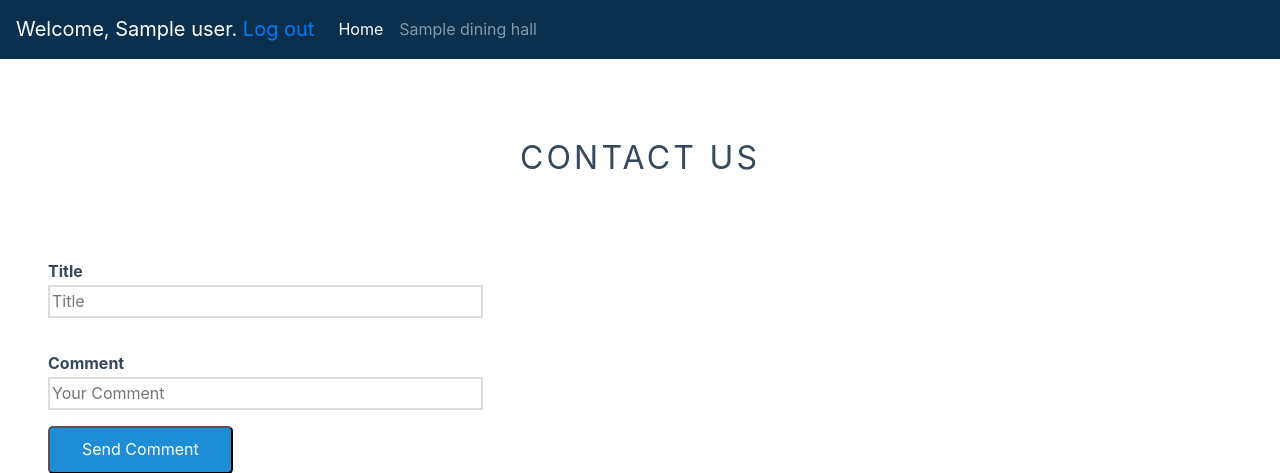
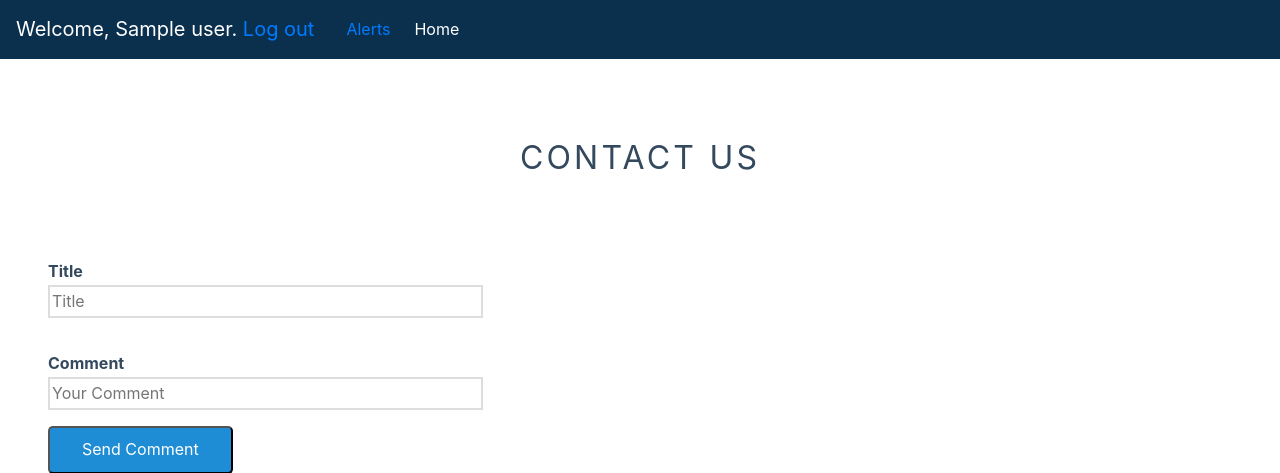
Before and after one commit to jacob-g/eecs395-bonapp, a Flask app: template web/templates/contact.html in a window 1280 px wide. Shown: the top 473 px of the page. Run offline with Flask 2, Linux system fonts and the light colour scheme; the template is opened without the code that fills it: most values are stand-ins (such as "Sample title", 1, 10 or a date in 2020); some libraries are stand-ins or nearby versions.

Commit message:
Edited base.html navbar to remove dining halls and add alerts

```diff
--- a/web/templates/base.html
+++ b/web/templates/base.html
@@ -24,6 +24,7 @@
     <nav class="navbar navbar-expand-lg navbar-dark" style="background-color: #0a304e">
       {% if metadata.login_state.user %}
       <span class="navbar-brand">Welcome, {{ metadata.login_state.user.name }}. <a href="{{ metadata.login_state.logout_url }}">Log out</a></span>
+      <a class="nav-link" href="/alerts">Alerts</a>
       {% else %}
       <a class="navbar-brand" style="font-size: 2em" href="{{ metadata.login_state.login_url }}">Login</a>
       {% endif %}
@@ -36,11 +37,6 @@
           <li class="nav-item active">
             <a class="nav-link" href="/">Home <span class="sr-only">(current)</span></a>
           </li>
-          {% for dining_hall in metadata.dining_halls %}
-          <li class="nav-item">
-            <a class="nav-link" href="/dining_hall/{{ dining_hall.name }}">{{ dining_hall.name }}</a>
-          </li>
-          {% endfor %}
         </ul>
       </div>
     </nav>
```
